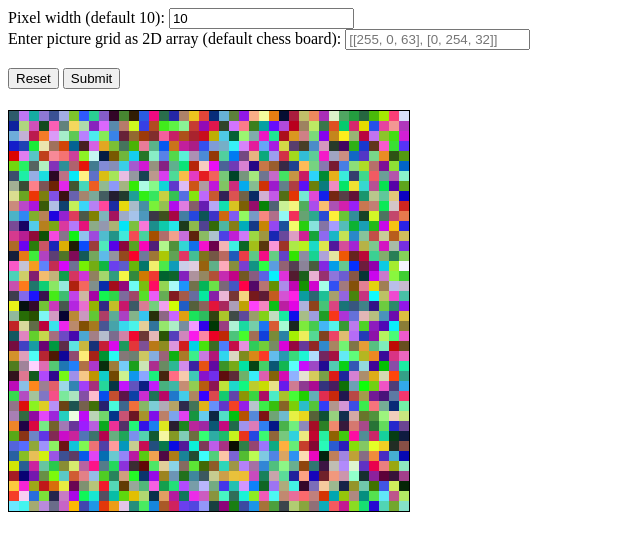
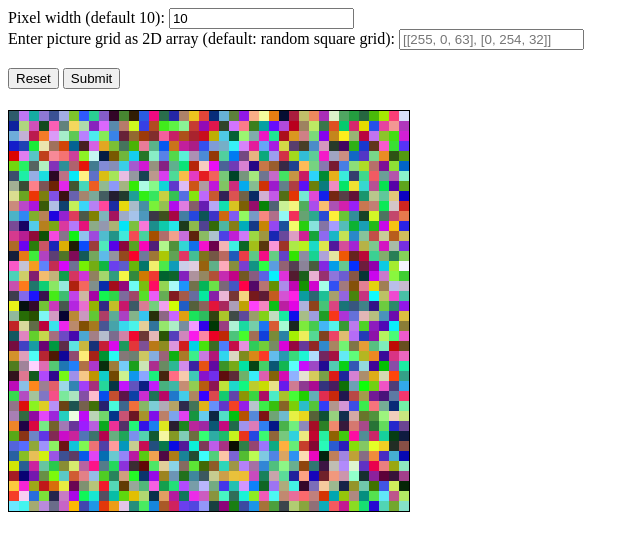
Before and after one commit to exemplar-codes/bruteforce-picture-2D, a React (Create React App) app: page / in a window 1280 px wide. Shown: the top 550 px of the page, without its empty margins (0-640 px from the left). Built offline with nearby package versions, Linux system fonts and the light colour scheme.

Commit message:
Add better default label

```diff
--- a/src/components/Input.jsx
+++ b/src/components/Input.jsx
@@ -46,7 +46,7 @@ function Input(props) {
         />
         <br />
         <label>
-          Enter picture grid as 2D array (default chess board){": "}
+          Enter picture grid as 2D array (default: random square grid){": "}
         </label>
         <input
           type="text"
```
